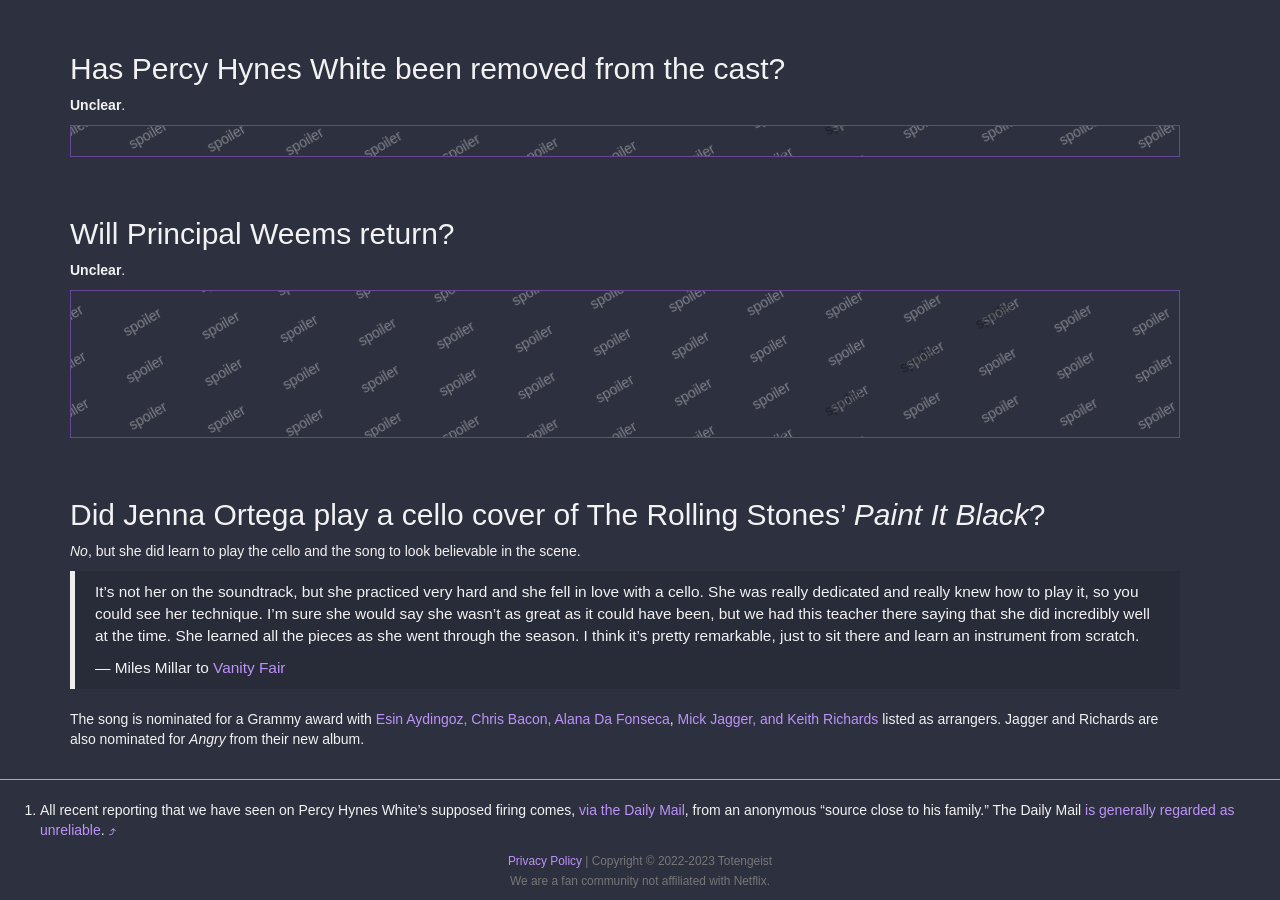
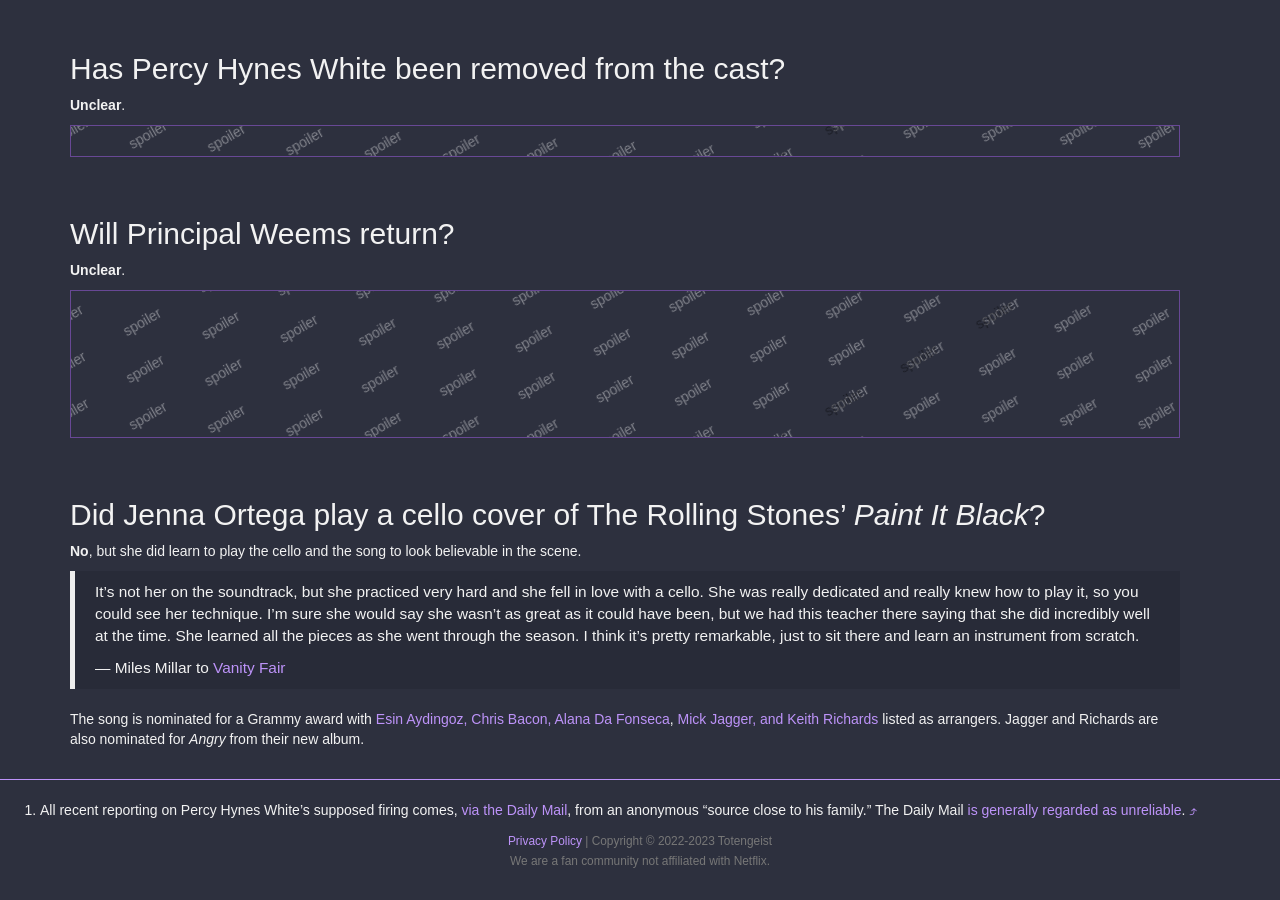
Before and after one commit to Totengeist/wednesdayseries.com, a Jekyll site: the page built from faq.md, in a window 1280 px wide and 900 px high, scrolled down 1819 px. Built offline with Jekyll 4.4.1, drawn with Linux system fonts in a browser that asks for light colours; nearby versions of some CDN libraries.

Commit message:
FAQ: formatting and sentence structure

```diff
--- a/faq.md
+++ b/faq.md
@@ -96,7 +96,7 @@
 
 ## Did Jenna Ortega play a cello cover of The Rolling Stones' *Paint It Black*?
 
-*No*, but she did learn to play the cello and the song to look believable in the scene.
+**No**, but she did learn to play the cello and the song to look believable in the scene.
 
 > It’s not her on the soundtrack, but she practiced very hard and she fell in love with a cello. She was really dedicated and really knew how to play it, so you could see her technique. I’m sure she would say she wasn’t as great as it could have been, but we had this teacher there saying that she did incredibly well at the time. She learned all the pieces as she went through the season. I think it’s pretty remarkable, just to sit there and learn an instrument from scratch.
 >
@@ -106,7 +106,7 @@
 
 </div></div><hr>
 
-[^1]: All recent reporting that we have seen on Percy Hynes White's supposed firing comes, [via the Daily Mail][dailymail-12454313], from an anonymous "source close to his family." The Daily Mail [is generally regarded as unreliable][theguardian-dailymail].
+[^1]: All recent reporting on Percy Hynes White's supposed firing comes, [via the Daily Mail][dailymail-12454313], from an anonymous "source close to his family." The Daily Mail [is generally regarded as unreliable][theguardian-dailymail].
 
 [_discord]: {{ "/" | relativize_url }} "Nevermore Discord"
 [_tour]: tour.html "Virtual Tour of Filming Locations"
```
